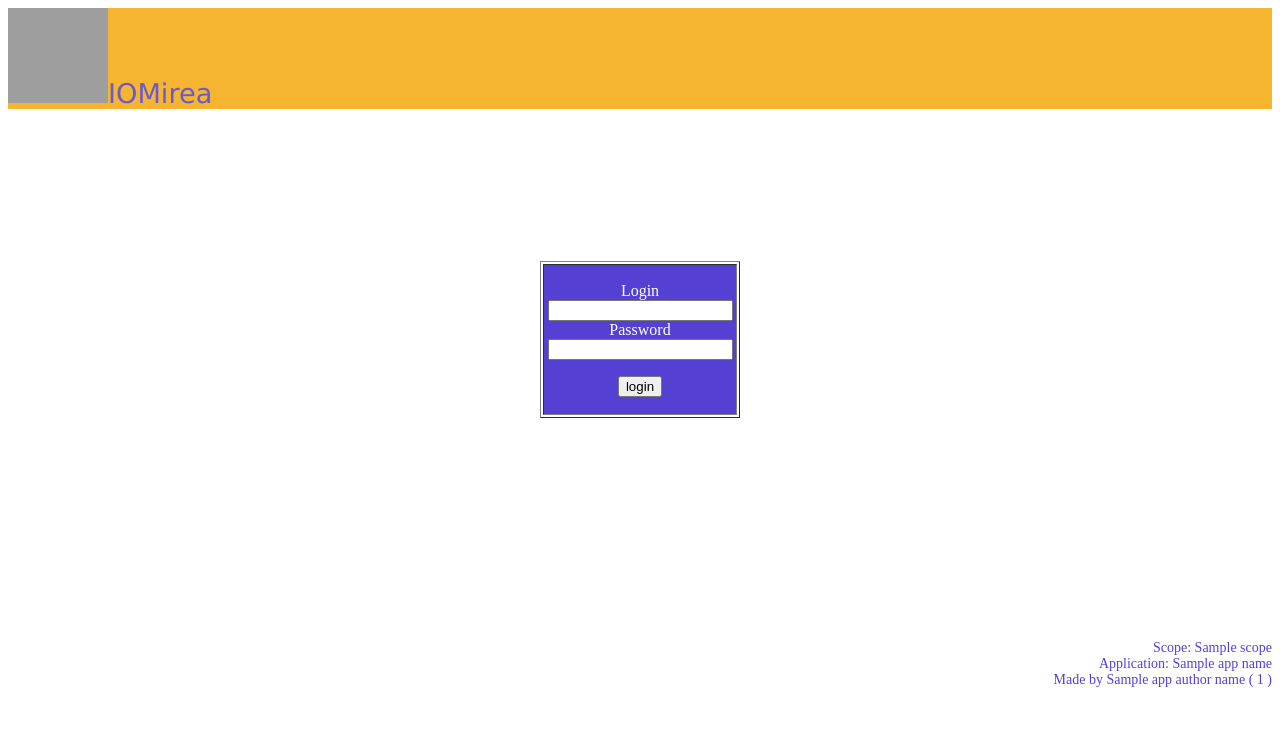
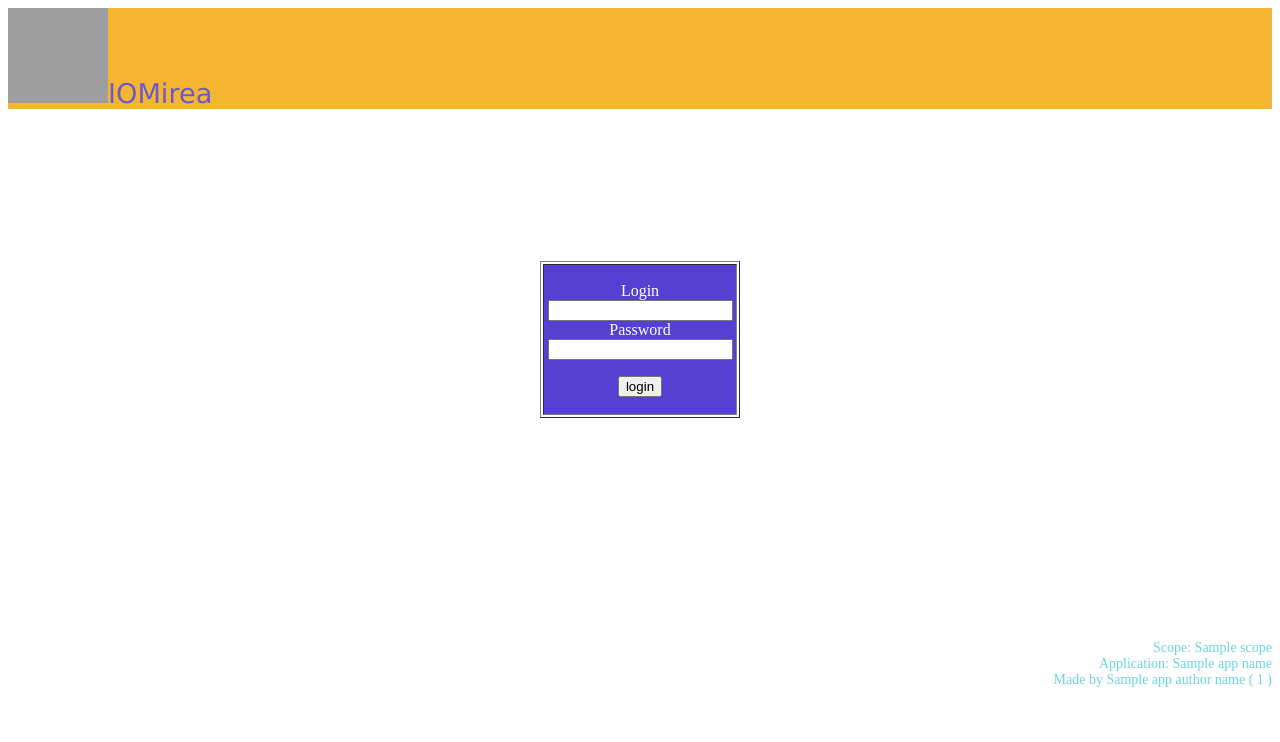
Before and after one commit to IOMirea/messenger-api, a Python web app: template iomirea/templates/auth/login.html in a window 1280 px wide. Shown: the top 742 px of the page. Run offline with Jinja, Linux system fonts and the light colour scheme; the template is opened without the code that fills it: most values are stand-ins (such as "Sample title", 1, 10 or a date in 2020); some libraries are stand-ins or nearby versions; grey boxes are pictures that could not be loaded.

Commit message:
Update login.html

```diff
--- a/iomirea/templates/auth/login.html
+++ b/iomirea/templates/auth/login.html
@@ -80,7 +80,7 @@ Password<br>
 			<p>&nbsp;</p>
 			<p>&nbsp;</p>
 			<p>&nbsp;</p>
-			<p style="text-align: right; font-size: 14px; color: #5440D3;">Scope: {{ scope }}<br>
+			<p style="text-align: right; font-size: 14px; color: #6cd5e2;">Scope: {{ scope }}<br>
 Application: {{ app_name }}<br>
 Made by {{ app_author_name }} ( {{ app_author_id }} )</p>
 		</form>
```
